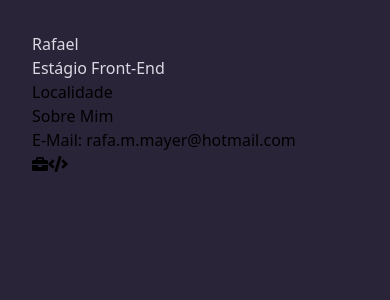
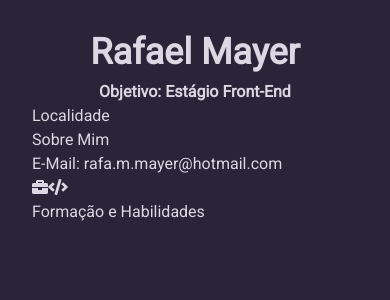
Before and after one commit to rafaamayer/cv, a React (Create React App) app: page / in a window 390 px wide. Shown: the top 300 px of the page. Built offline with nearby package versions, Linux system fonts and the light colour scheme.

Commit message:
feature: start implement mobile first

```diff
--- a/public/index.html
+++ b/public/index.html
@@ -10,6 +10,9 @@
       content="Web site created using create-react-app"
     />
     <link rel="apple-touch-icon" href="%PUBLIC_URL%/logo192.png" />
+    <link rel="preconnect" href="https://fonts.googleapis.com" />
+    <link rel="preconnect" href="https://fonts.gstatic.com" crossorigin />
+    <link href="https://fonts.googleapis.com/css2?family=Roboto&display=swap" rel="stylesheet" />
     <!--
       manifest.json provides metadata used when your web app is installed on a
       user's mobile device or desktop. See https://developers.google.com/web/fundamentals/web-app-manifest/
@@ -28,7 +31,7 @@
   </head>
   <body>
     <noscript>You need to enable JavaScript to run this app.</noscript>
-    <div id="root" class="bg-primary h-screen mx-auto p-8"></div>
+    <div id="root" class="bg-primary h-screen mx-auto p-8 font-sans"></div>
     <!--
       This HTML file is a template.
       If you open it directly in the browser, you will see an empty page.
--- a/src/App.js
+++ b/src/App.js
@@ -1,13 +1,16 @@
 import SobreMim from "./SobreMim";
+import FormacaoEHabilidade from "./FormacaoEHabilidades";
+
 
 export default function App(props) {
   return (
-    <section>
-      <div className="text-quaternary">
-      <h1>{props.name}</h1>
-      <h2>{props.objective}</h2>
-    </div>
-    <SobreMim email="rafa.m.mayer@hotmail.com" />
+    <section className="text-quaternary">
+      <div className="text-center font-bold">
+        <h1 className="text-4xl">{props.name}</h1>
+        <h2 className="mt-2 text-1xl">{props.objective}</h2>
+      </div>
+      <SobreMim email="rafa.m.mayer@hotmail.com" />
+      <FormacaoEHabilidade />
     </section>
 
   )
--- /dev/null
+++ b/src/FormacaoEHabilidades.js
@@ -0,0 +1,8 @@
+export default function FormacaoEHabilidade(){
+    return (
+        <div>
+            <h1>Formação e Habilidades</h1>
+        </div>
+
+    )
+}
--- a/src/index.js
+++ b/src/index.js
@@ -6,7 +6,7 @@ import reportWebVitals from './reportWebVitals';
 
 ReactDOM.render(
   <React.StrictMode>
-    <App name="Rafael" objective="Estágio Front-End"/>
+    <App name="Rafael Mayer" objective="Objetivo: Estágio Front-End"/>
   </React.StrictMode>,
   document.getElementById('root')
 );
--- a/tailwind.config.js
+++ b/tailwind.config.js
@@ -11,7 +11,9 @@ module.exports = {
         quaternary: '#dbd8e3'
       }
     },
-
+    fontFamily: {
+      'sans': ['Roboto', '"Helvetica Neue"', 'sans-serif']
+    }
   },
   variants: {
     extend: {},
```
